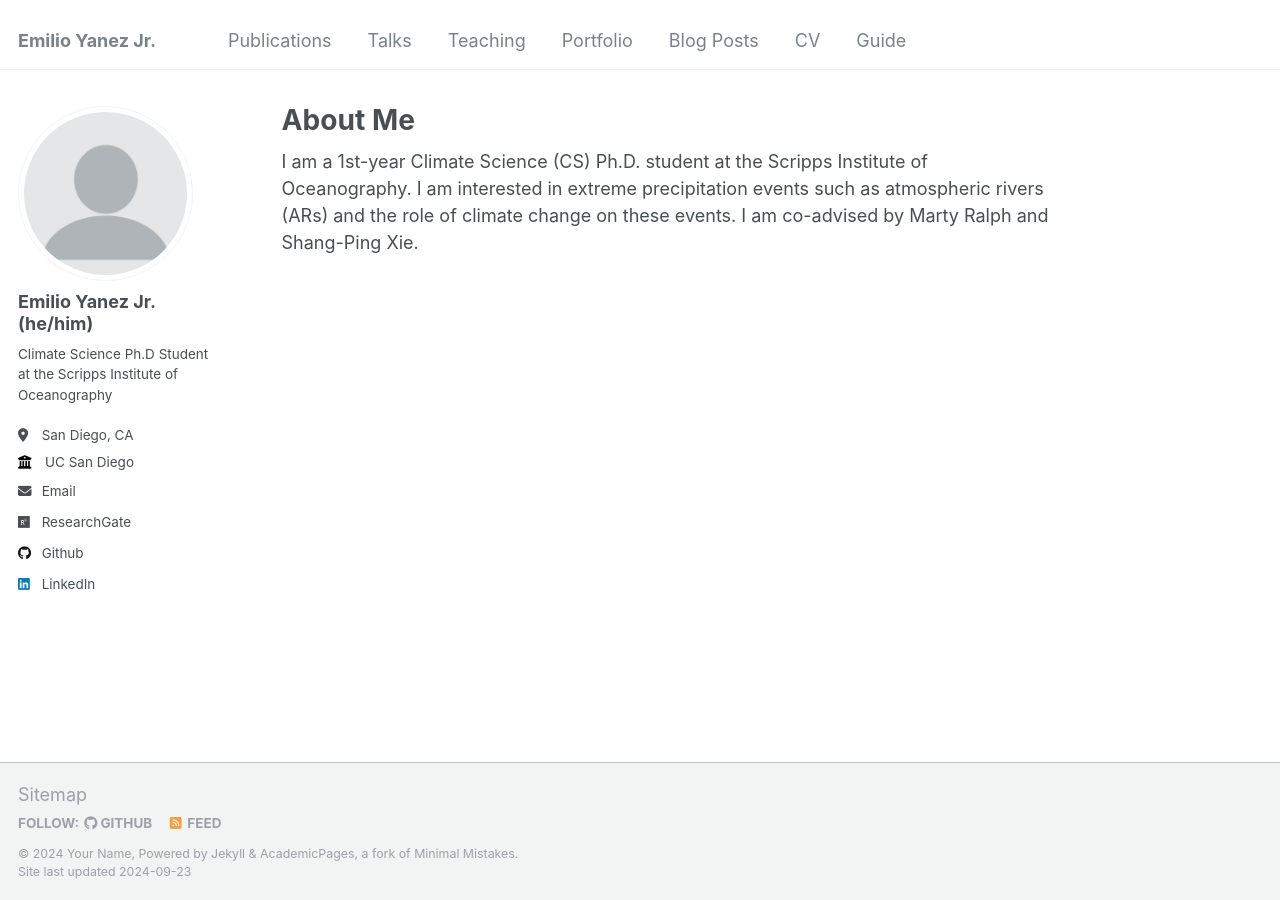
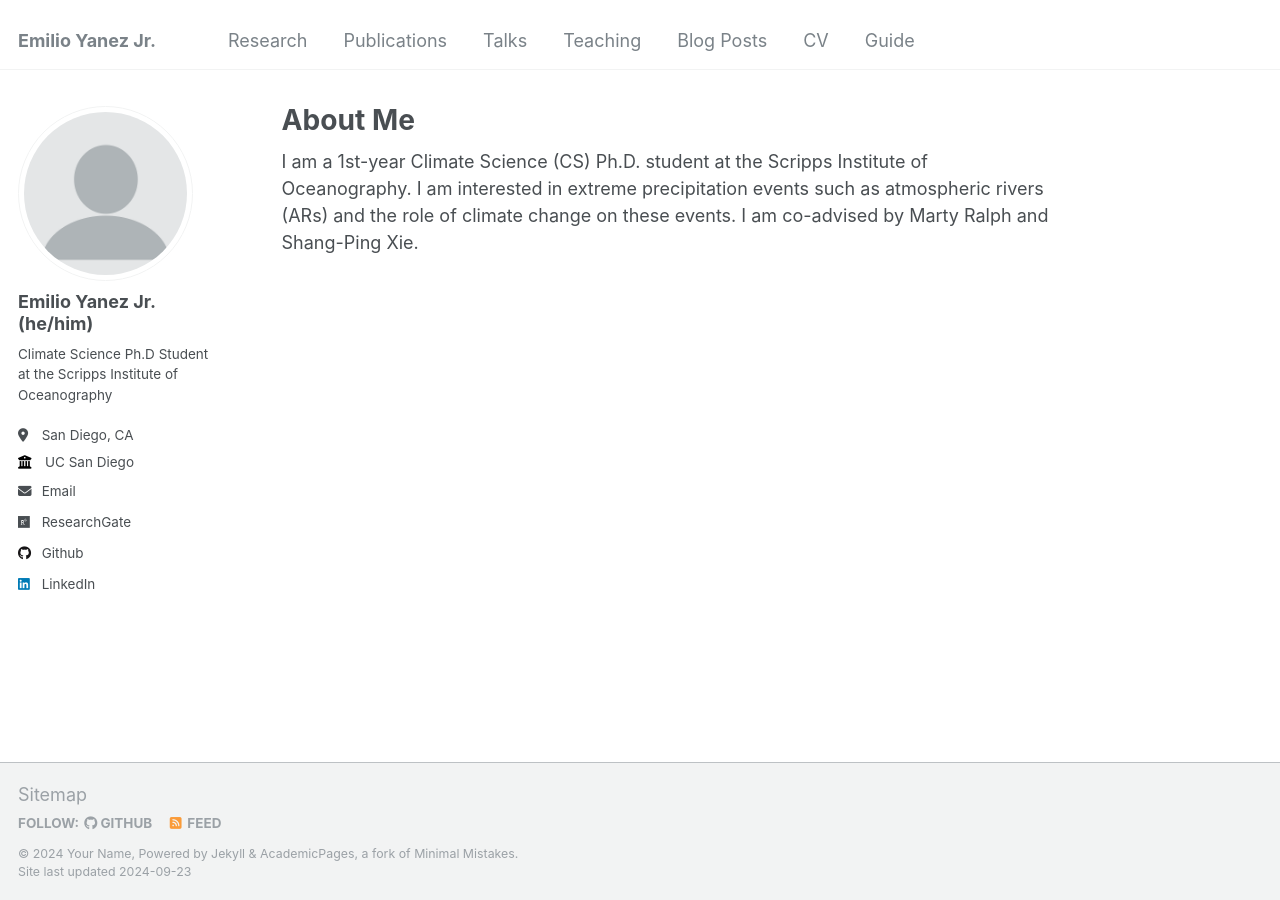
Before and after one commit to emilioy33/emilioy33.github.io, a Jekyll site: the page built from _pages/about.md, in a window 1280 px wide. Built offline with Jekyll 4.4.1, drawn with Linux system fonts in a browser that asks for light colours.

Commit message:
Update navigation.yml

```diff
--- a/_data/navigation.yml
+++ b/_data/navigation.yml
@@ -5,23 +5,24 @@
 # prevent it from being included in the site.
 
 main:
+
+  - title: "Research"
+    url: /research/
+
   - title: "Publications"
     url: /publications/
 
   - title: "Talks"
-    url: /talks/
+    url: #/talks/
 
   - title: "Teaching"
-    url: /teaching/
-
-  - title: "Portfolio"
-    url: /portfolio/
+    url: #/teaching/
 
   - title: "Blog Posts"
-    url: /year-archive/
+    url: #/year-archive/
 
   - title: "CV"
     url: /cv/
 
   - title: "Guide"
-    url: /markdown/
+    url: #/markdown/
```
